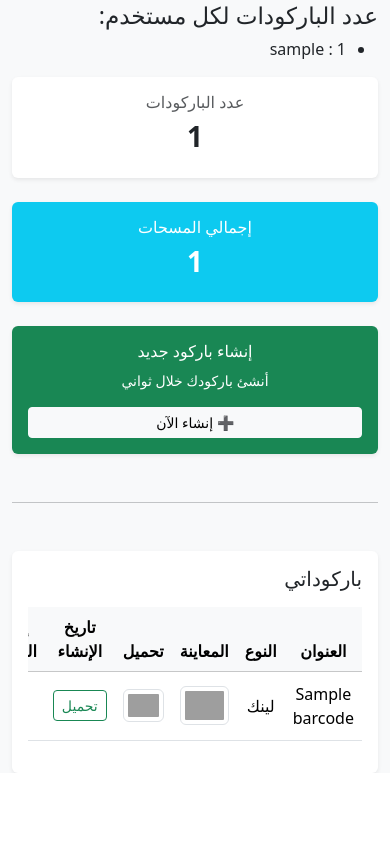
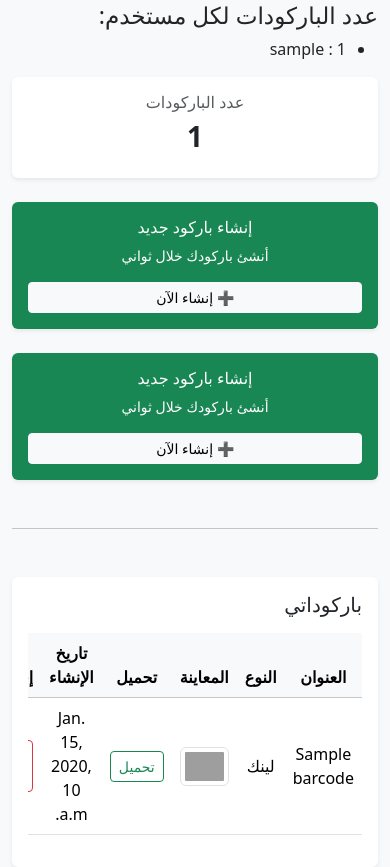
Before and after one commit to Ali5mohamed/barcode-generator, a Django app: page /accounts/dashboard/ in a window 390 px wide. Shown: the part 278-1145 px from the top of the page. Before the commit the page ends 1051 px from the top, so only its background shows below. Run offline with Django 5.2, Linux system fonts and the light colour scheme; a user stored in the database is signed in; tables that the repository leaves empty hold one stand-in row (values such as "Sample post"); some libraries are stand-ins or nearby versions; grey boxes are pictures that could not be loaded.

Commit message:
Update dashboard and product_detail view and template

```diff
--- a/accounts/templates/registration/dashboard.html
+++ b/accounts/templates/registration/dashboard.html
@@ -1,6 +1,4 @@
-{% extends "base_generic.html" %}
-{% block title %}Dashboard{% endblock %}
-
+{% extends "base_generic.html" %} {% block title %}Dashboard{% endblock %}
 {% block content %}
 
       <!-- ترحيب -->
@@ -19,13 +17,12 @@
       </ul>
       {% endif %}
 
-
       <!--عدد المستخدمين-->
       {% if user.is_superuser %}
       <div class="row mb-4">
         <div class="col">
-        <h3> {{ total_users }} 👋</h3>
-        <p class="text-muted"> عدد المستخدمين</p>
+          <h3>{{ total_users }} 👋</h3>
+          <p class="text-muted">عدد المستخدمين</p>
         </div>
       </div>
 
@@ -42,10 +39,8 @@
 
       {% endif %}
 
-
       <!-- كروت الإحصائيات -->
       <div class="row g-4">
-
         <!-- عدد الباركودات -->
         <div class="col-md-4">
           <div class="card shadow-sm border-0">
@@ -57,18 +52,15 @@
         </div>
 
         <!-- إجمالي عدد المسحات -->
-  <div class="col-md-4">
+        {% comment %} <div class="col-md-4">
           <div class="card shadow-sm border-0 bg-info text-white">
             <div class="card-body text-center">
               <h6>إجمالي المسحات</h6>
 
-
-
               <h1 class="fw-bold">{{ total_scans}}</h1>
-
             </div>
           </div>
-  </div>
+        </div> {% endcomment %}
 
         <!-- إنشاء باركود -->
         <div class="col-md-4">
@@ -76,16 +68,34 @@
             <div class="card-body text-center">
               <h6>إنشاء باركود جديد</h6>
               <p class="small">أنشئ باركودك خلال ثواني</p>
-        <a href="{% url 'barcode_app:create_barcode' %}" class="btn btn-light btn-sm w-100">
+              <a
+                href="{% url 'barcode_app:create_barcode' %}"
+                class="btn btn-light btn-sm w-100"
+              >
                 ➕ إنشاء الآن
               </a>
             </div>
           </div>
         </div>
-
+        <!--هنا قايمه-->
+        <!-- إنشاء باركود -->
+        <div class="col-md-4">
+          <div class="card shadow-sm border-0 bg-success text-white">
+            <div class="card-body text-center">
+              <h6>إنشاء باركود جديد</h6>
+              <p class="small">أنشئ باركودك خلال ثواني</p>
+              <a
+                href="{% url 'barcode_app:create_barcode' %}"
+                class="btn btn-light btn-sm w-100"
+              >
+                ➕ إنشاء الآن
+              </a>
+            </div>
+          </div>
+        </div>
       </div>
 
-<hr class="my-5">
+      <hr class="my-5" />
 
       <!-- جدول الباركودات -->
       <div class="card shadow-sm border-0">
@@ -102,7 +112,7 @@
                   <th>المعاينة</th>
                   <th>تحميل</th>
                   <th>تاريخ الإنشاء</th>
-            <th>إجمالي المسحات</th>
+                  <!-- <th>إجمالي المسحات</th>-->
                   <th>إجراءات</th>
                 </tr>
               </thead>
@@ -122,61 +132,62 @@
                       data-bs-toggle="modal"
                       data-bs-target="#previewModal"
                       onclick="showPreview('{{ barcode.qr_code.url }}')"
-                >
+                    />
                     {% elif barcode.type == 'product' %}
                     <a href="{% url 'barcode_app:scan_barcode' barcode.id %}">
                       <img
                         src="{{ barcode.qr_code.url }}"
                         class="img-thumbnail barcode-img"
                         width="80"
-                  >
+                      />
                     </a>
                     {% endif %}
                   </td>
 
                   <!-- تحميل -->
-            {% if barcode.qr_code %}
-                <td>
+                  {% comment %}
                   <a href="{{ barcode.qr_code.url }}" target="_blank">
                     <img
                       src="{{ barcode.qr_code.url }}"
                       class="img-thumbnail barcode-img"
                       width="80"
+                    />
+                  </a>
+                  {% endcomment %} {% if barcode.qr_code %}
+
+                  <td>
+                    <a
+                      href="{{ barcode.qr_code.url }}"
+                      download
+                      class="btn btn-sm btn-outline-success"
                     >
+                      تحميل
                     </a>
                   </td>
 
-                <td>
-                  <a href="{{ barcode.qr_code.url }}" download
-                    class="btn btn-sm btn-outline-success">
-                    تحميل
-                  </a>
-                </td>
+                  <td>{{barcode.created_at}}</td>
+
                   {% else %}
-                <td colspan="2" class="text-muted text-center">
-                  لا يوجد QR بعد
-                </td>
+                  <td colspan="2" class="text-muted text-center">لا يوجد QR بعد</td>
                   {% endif %}
 
-
                   <!-- إجمالي المسحات لكل باركود -->
-            <td>{{ barcode.scans}}</td>
-            <div class="card-body p-0">
-
-    </div>
+                  <!-- <td>{{ barcode.scans}}</td>
+                  <div class="card-body p-0"></div>
 
                   <!-- حذف -->
                   <td>
-              <form method="post"
+                    <form
+                      method="post"
                       action="{% url 'barcode_app:delete_barcode' barcode.id %}"
-                    onsubmit="return confirm('هل أنت متأكد من حذف هذا الباركود؟');">
+                      onsubmit="return confirm('هل أنت متأكد من حذف هذا الباركود؟');"
+                    >
                       {% csrf_token %}
                       <button type="submit" class="btn btn-sm btn-outline-danger">
                         🗑️ حذف
                       </button>
                     </form>
                   </td>
-
                 </tr>
                 {% endfor %}
               </tbody>
@@ -192,7 +203,6 @@
             </a>
           </div>
           {% endif %}
-
         </div>
       </div>
 
@@ -200,16 +210,18 @@
       <div class="modal fade" id="previewModal" tabindex="-1">
         <div class="modal-dialog modal-dialog-centered modal-lg">
           <div class="modal-content">
-
             <div class="modal-header">
               <h5 class="modal-title">معاينة الباركود</h5>
-        <button type="button" class="btn-close" data-bs-dismiss="modal"></button>
+              <button
+                type="button"
+                class="btn-close"
+                data-bs-dismiss="modal"
+              ></button>
             </div>
 
             <div class="modal-body text-center">
-        <img id="previewImage" src="" class="img-fluid rounded shadow">
+              <img id="previewImage" src="" class="img-fluid rounded shadow" />
             </div>
-
           </div>
         </div>
       </div>
```
Also changed, not shown: barcode_app/templates/product_detail.html (+10 -1 lines), barcode_app/views.py (+11 -2 lines). Lines whose indentation alone changed are shown as unchanged.
